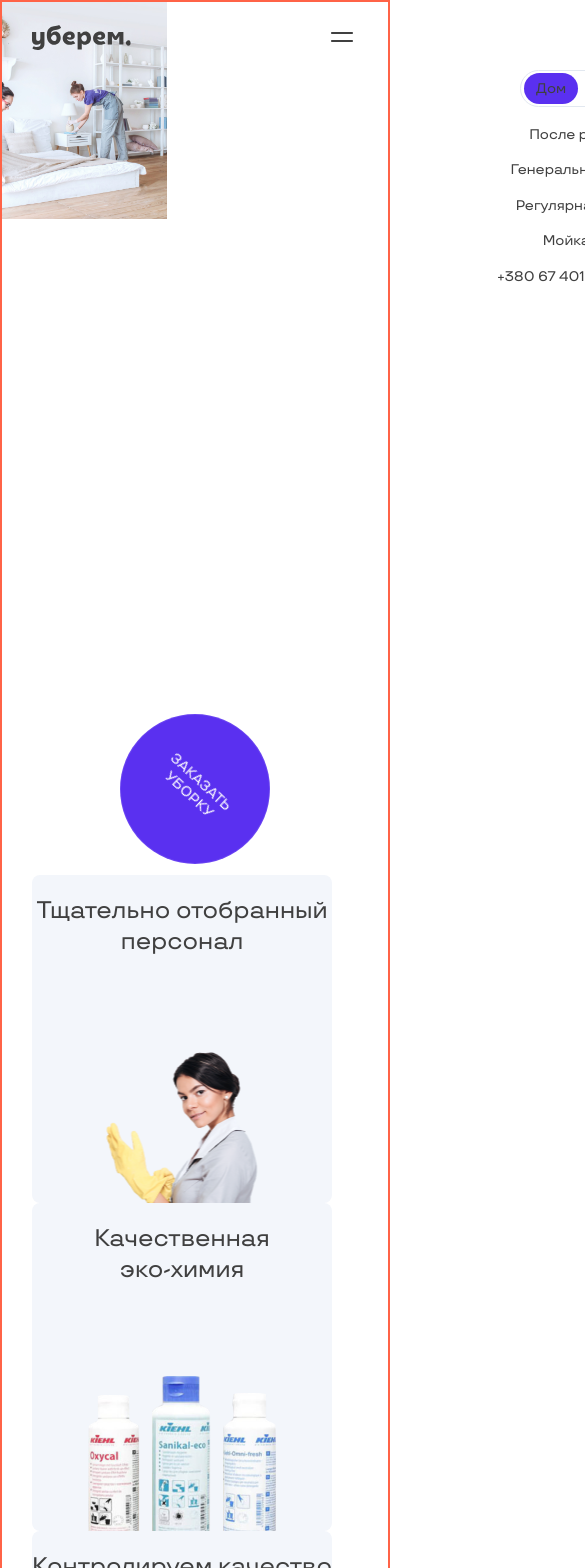
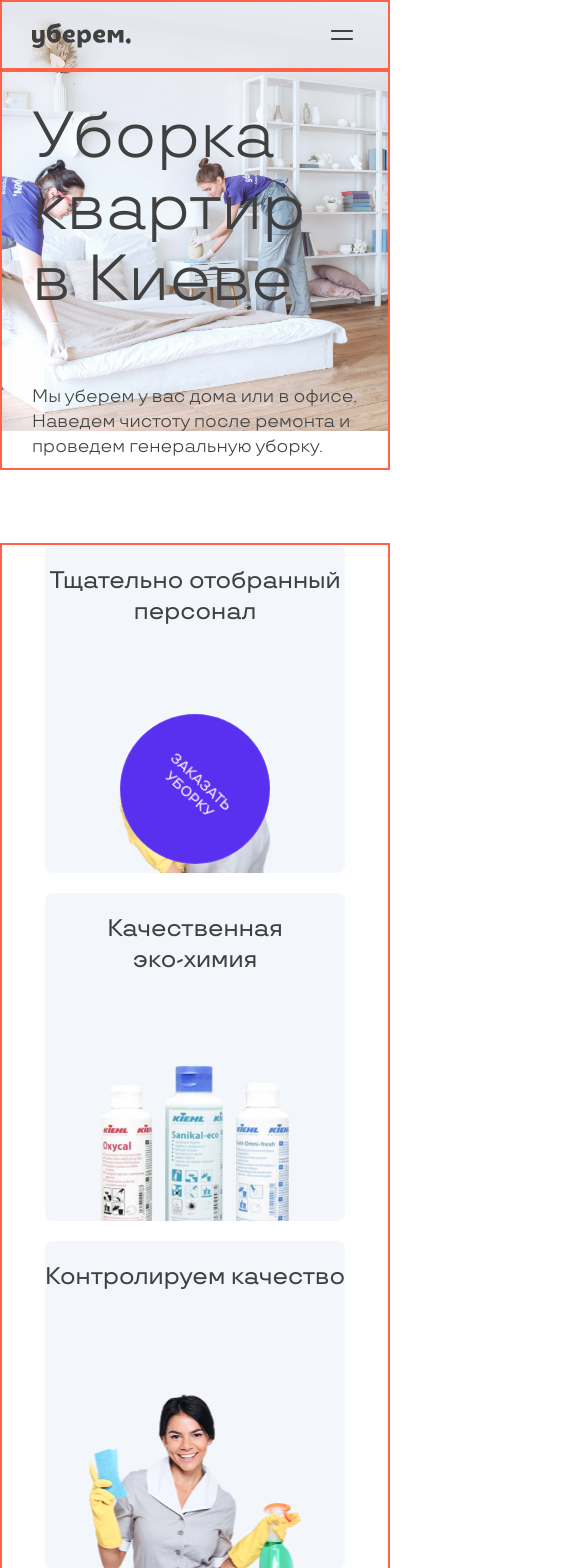
Before and after one commit to TOR968/task-redlab, a React (Create React App) app: page / in a window 390 px wide. Shown: the top 1568 px of the page, 585 px wide, since content can reach past the window. Built offline with nearby package versions, Linux system fonts and the light colour scheme.

Commit message:
adaptive

```diff
--- a/src/App.js
+++ b/src/App.js
@@ -30,7 +30,8 @@ function App() {
       },
     });
 
-    // тексттова частина
+    // текстова частина
+    if (window.innerWidth > 767) {
       gsap.to(element.querySelector('.how-clean-text'), {
         duration: 1,
         y: -120,
@@ -44,6 +45,7 @@ function App() {
           end: '70% 90%',
         },
       });
+    }
 
     //бокове меню
     gsap.from(element.querySelector('.example'), {
@@ -61,6 +63,7 @@ function App() {
 
     // рух фото
 
+    if (window.innerWidth > 767) {
       gsap.to(element.querySelector('.kitchen-box'), {
         duration: 1,
         x: 150,
@@ -74,6 +77,7 @@ function App() {
           end: '70% 90%',
         },
       });
+    }
 
     // поява маркерів
 
@@ -92,7 +96,7 @@ function App() {
     });
   }, []);
   return (
-    <div className="container" ref={ref}>
+    <div ref={ref}>
       <Navigation />
       <section>
         <OrderClean />
--- a/src/components/HowWeClean.jsx
+++ b/src/components/HowWeClean.jsx
@@ -15,7 +15,7 @@ export default function HowWeClean() {
 
   return (
     <>
-      <section className="how-clean">
+      <section className="how-clean container">
         <div className="how-clean-text">
           <h2>Как мы убираем</h2>
           <p>
@@ -31,10 +31,10 @@ export default function HowWeClean() {
             style={
               !cross1
                 ? {
-                    'background-color': 'rgba(90, 48, 240, 0.2)',
+                    backgroundColor: 'rgba(90, 48, 240, 0.2)',
                   }
                 : {
-                    'background-color': 'rgba(90, 48, 240, 0)',
+                    backgroundColor: 'rgba(90, 48, 240, 0)',
                   }
             }
             onClick={() => setCross1(!cross1)}
@@ -55,10 +55,10 @@ export default function HowWeClean() {
             style={
               !cross2
                 ? {
-                    'background-color': 'rgba(90, 48, 240, 0.2)',
+                    backgroundColor: 'rgba(90, 48, 240, 0.2)',
                   }
                 : {
-                    'background-color': 'rgba(90, 48, 240, 0)',
+                    backgroundColor: 'rgba(90, 48, 240, 0)',
                   }
             }
             onClick={() => setCross2(!cross2)}
@@ -79,10 +79,10 @@ export default function HowWeClean() {
             style={
               !cross3
                 ? {
-                    'background-color': 'rgba(90, 48, 240, 0.2)',
+                    backgroundColor: 'rgba(90, 48, 240, 0.2)',
                   }
                 : {
-                    'background-color': 'rgba(90, 48, 240, 0)',
+                    backgroundColor: 'rgba(90, 48, 240, 0)',
                   }
             }
             onClick={() => setCross3(!cross3)}
@@ -103,10 +103,10 @@ export default function HowWeClean() {
             style={
               !cross4
                 ? {
-                    'background-color': 'rgba(90, 48, 240, 0.2)',
+                    backgroundColor: 'rgba(90, 48, 240, 0.2)',
                   }
                 : {
-                    'background-color': 'rgba(90, 48, 240, 0)',
+                    backgroundColor: 'rgba(90, 48, 240, 0)',
                   }
             }
             onClick={() => setCross4(!cross4)}
@@ -127,10 +127,10 @@ export default function HowWeClean() {
             style={
               !cross5
                 ? {
-                    'background-color': 'rgba(90, 48, 240, 0.2)',
+                    backgroundColor: 'rgba(90, 48, 240, 0.2)',
                   }
                 : {
-                    'background-color': 'rgba(90, 48, 240, 0)',
+                    backgroundColor: 'rgba(90, 48, 240, 0)',
                   }
             }
             onClick={() => setCross5(!cross5)}
@@ -151,10 +151,10 @@ export default function HowWeClean() {
             style={
               !cross6
                 ? {
-                    'background-color': 'rgba(90, 48, 240, 0.2)',
+                    backgroundColor: 'rgba(90, 48, 240, 0.2)',
                   }
                 : {
-                    'background-color': 'rgba(90, 48, 240, 0)',
+                    backgroundColor: 'rgba(90, 48, 240, 0)',
                   }
             }
             onClick={() => setCross6(!cross6)}
@@ -175,10 +175,10 @@ export default function HowWeClean() {
             style={
               !cross7
                 ? {
-                    'background-color': 'rgba(90, 48, 240, 0.2)',
+                    backgroundColor: 'rgba(90, 48, 240, 0.2)',
                   }
                 : {
-                    'background-color': 'rgba(90, 48, 240, 0)',
+                    backgroundColor: 'rgba(90, 48, 240, 0)',
                   }
             }
             onClick={() => setCross7(!cross7)}
--- a/src/components/Navigation.jsx
+++ b/src/components/Navigation.jsx
@@ -5,7 +5,7 @@ import menu from '../photo/menu.svg';
 export default function Navigation() {
   const [menuActive, setMenuActive] = useState(false);
   return (
-    <header className="nav ">
+    <header className="nav container">
       <img src={logo} className="logo" alt="logo" />
       <nav className={menuActive ? 'nav-menu active' : 'nav-menu'}>
         <div className="togleClean">
--- a/src/components/OrderClean.jsx
+++ b/src/components/OrderClean.jsx
@@ -1,7 +1,7 @@
 import title from '../photo/title-bg.jpg';
 export default function OrderClean() {
   return (
-    <div className="order">
+    <div className="order container">
       <img className="backgraund-img" src={title} alt="clean up" />
       <div className="title-text">
         <h1>Уборка квартир в Киеве </h1>
--- a/src/components/Аdvantages.jsx
+++ b/src/components/Аdvantages.jsx
@@ -12,7 +12,7 @@ export default function Аdvantages() {
     Aos.init({ duration: 1000 });
   }, []);
   return (
-    <ul className="advantages">
+    <ul className="advantages container">
       <li data-aos="fade-up" data-aos-delay="50">
         <h3>Тщательно отобранный персонал</h3>
         <p className="card-text">
--- a/src/styles/_base.scss
+++ b/src/styles/_base.scss
@@ -100,7 +100,6 @@ textarea {
   margin: 0 auto;
   padding: 0 30px;
   border: 2px solid tomato;
-  overflow: hidden;
   @include for-size(mobile) {
     max-width: 647px;
   }
--- a/src/styles/components/_advantages.scss
+++ b/src/styles/components/_advantages.scss
@@ -3,11 +3,6 @@
   font-size: 24px;
   line-height: 130%;
   text-align: center;
-
-  @include for-size(mobile) {
-  }
-  @include for-size(tablet) {
-  }
   @include for-size(desktop) {
     display: flex;
   }
@@ -22,6 +17,16 @@
     border-radius: 8px;
     display: block;
     cursor: pointer;
+
+    @include for-size(mobile) {
+      margin-left: auto;
+      margin-right: auto;
+    }
+    @include for-size(tablet) {
+      margin-left: auto;
+      margin-right: auto;
+    }
+
     &:hover .card-text,
     &:hover ::before,
     &:focus .card-text,
@@ -38,7 +43,16 @@
     }
 
     &:not(:last-child) {
-      margin-right: 40px;
+      @include for-size(mobile) {
+        margin-bottom: 20px;
+      }
+      @include for-size(tablet) {
+        margin-bottom: 20px;
+      }
+
+      @include for-size(desktop) {
+        margin-right: 40px;
+      }
     }
     & img {
       position: absolute;
--- a/src/styles/components/_header.scss
+++ b/src/styles/components/_header.scss
@@ -19,8 +19,9 @@
       height: 100%;
       width: 100%;
       background-color: $main-bg-color;
-      transition: transform 500ms cubic-bezier(0.4, 0, 0.2, 1);
+      // transition: transform 500ms cubic-bezier(0.4, 0, 0.2, 1);
       transform: translate(100%);
+      display: none;
     }
     @include for-size(tablet) {
       position: absolute;
@@ -30,16 +31,22 @@
       height: 100%;
       width: 100%;
       background-color: $main-bg-color;
-      transition: transform 500ms cubic-bezier(0.4, 0, 0.2, 1);
+      // transition: transform 500ms cubic-bezier(0.4, 0, 0.2, 1);
       transform: translate(100%);
+      display: none;
     }
     @include for-size(desktop) {
       display: flex;
       align-items: center;
     }
     &.active {
-      transition: transform 500ms cubic-bezier(0.4, 0, 0.2, 1);
+      // transition: transform 500ms cubic-bezier(0.4, 0, 0.2, 1);
       transform: translate(0);
+      display: unset;
+      @include for-size(desktop) {
+        display: flex;
+        align-items: center;
+      }
     }
   }
 
--- a/src/styles/components/_howWeClean.scss
+++ b/src/styles/components/_howWeClean.scss
@@ -1,6 +1,7 @@
 .how-clean {
   max-height: 800px;
   position: relative;
+  overflow: hidden;
   & img {
     margin: 0 auto;
   }
@@ -11,17 +12,36 @@
 
 .how-clean-text {
   font-family: 'TTTravels-Regular';
-  display: flex;
-  justify-content: space-around;
-  padding-bottom: 52px;
+
+  @include for-size(desktop) {
+    display: flex;
+    justify-content: space-around;
+    padding-bottom: 52px;
+  }
   & h2 {
     font-size: 44px;
     line-height: 120%;
+    @include for-size(mobile) {
+      display: inline-block;
+      margin-bottom: 20px;
+    }
+    @include for-size(tablet) {
+      display: inline-block;
+      margin-bottom: 20px;
+    }
   }
   & p {
     font-size: 18px;
     line-height: 140%;
     max-width: 414px;
+    @include for-size(mobile) {
+      display: inline-block;
+      margin-bottom: 20px;
+    }
+    @include for-size(tablet) {
+      display: inline-block;
+      margin-bottom: 20px;
+    }
   }
 }
 
@@ -37,6 +57,13 @@
     background-color: $decor-color;
     color: $text-color;
     width: 375px;
+    @include for-size(mobile) {
+      display: none;
+    }
+    @include for-size(tablet) {
+      display: none;
+    }
+
     & h3 {
       z-index: 1;
       font-family: 'TTTravels-Medium';
@@ -44,7 +71,7 @@
       line-height: 130%;
       margin-bottom: 200px;
       margin-top: 35px;
-      margin-left: 53px;
+      margin-left: 70px;
     }
     & .list-room {
       font-family: 'TTTravels-Regular';
@@ -144,6 +171,12 @@
   width: 49px;
   height: 49px;
   border-radius: 40px;
+  @include for-size(mobile) {
+    display: none;
+  }
+  @include for-size(tablet) {
+    display: none;
+  }
   // background-color: rgba(90, 48, 240, 0.2);
   // &:focus,
   // &:hover {
--- a/src/styles/components/_order.scss
+++ b/src/styles/components/_order.scss
@@ -2,34 +2,56 @@
   position: relative;
   font-family: 'TTTravels-Regular';
   color: $main-text-color;
-  align-items: center;
+
   margin-bottom: 73px;
-  height: 730px;
-  display: flex;
-  align-content: center;
 
+  @include for-size(desktop) {
+    display: flex;
+    align-content: center;
+    align-items: center;
+    height: 730px;
+  }
+  @include for-size(mobile) {
+    height: 400px;
+  }
+  @include for-size(tablet) {
+    height: 650px;
+  }
+
+  & .backgraund-img {
+    position: absolute;
+    top: -70px;
+    left: 0;
+    z-index: -1;
+    max-width: 720px;
+    width: 100%;
+    @include for-size(desktop) {
+      width: 50vw;
+    }
+  }
   & .title-text {
-    display: inline-block;
     max-width: 400px;
-    margin-left: 700px;
+    @include for-size(desktop) {
+      margin-left: 70%;
+    }
   }
   & h1 {
     height: 252px;
     font-size: 76px;
     line-height: 110%;
     margin-bottom: 30px;
+    @include for-size(mobile) {
+      margin-top: 30px;
+      font-size: 65px;
+    }
+    @include for-size(tablet) {
+      margin-top: 30px;
+      font-size: 74px;
+    }
   }
   & p {
     font-size: 18px;
     line-height: 140%;
-  }
-  & .backgraund-img {
-    position: absolute;
-    top: -70px;
-    left: -60px;
-    z-index: -1;
-    max-width: 720px;
-    width: 50vw;
   }
 }
 
```
Lines whose indentation alone changed are shown as unchanged.
